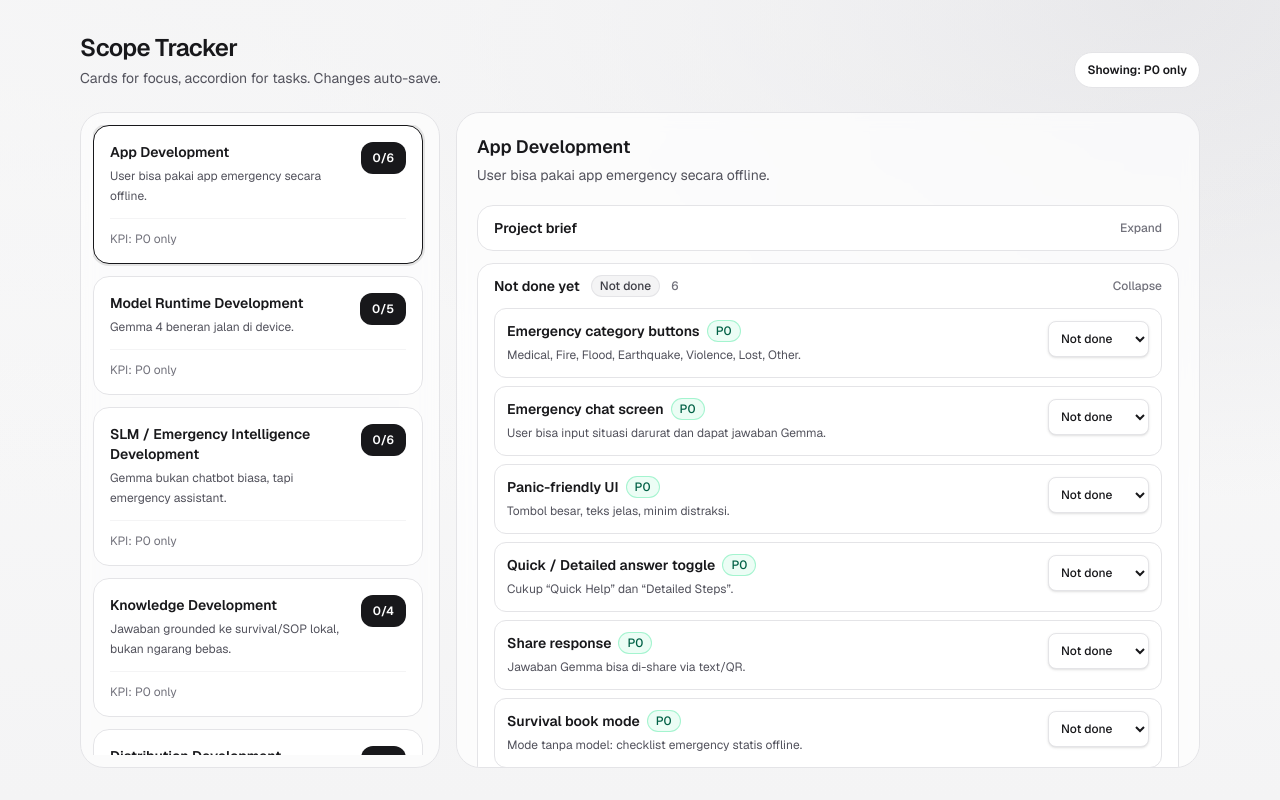
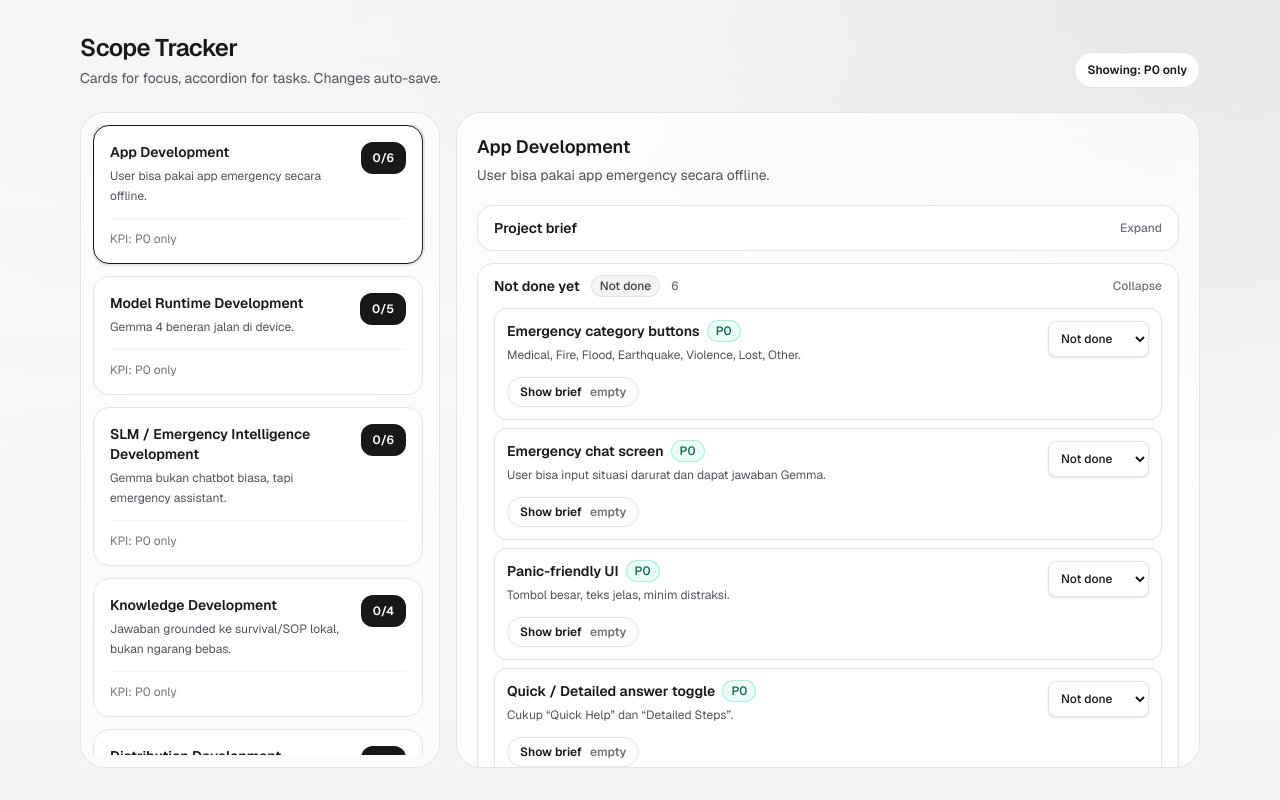
Before and after one commit to Nathasan1410/Gemma4-Scope-Tracker, a Next.js app: page / in a window 1280 px wide. Built offline with nearby package versions, Linux system fonts and the light colour scheme.

Commit message:
Add per-task brief accordion (markdown)

```diff
--- /dev/null
+++ b/src/components/MarkdownBlock.tsx
@@ -0,0 +1,45 @@
+"use client";
+
+import ReactMarkdown from "react-markdown";
+import remarkGfm from "remark-gfm";
+
+export function MarkdownBlock({ md }: { md: string }) {
+  return (
+    <article className="max-w-none text-sm text-zinc-700">
+      <ReactMarkdown
+        remarkPlugins={[remarkGfm]}
+        components={{
+          h1: (props) => <h1 className="text-base font-semibold text-zinc-900" {...props} />,
+          h2: (props) => <h2 className="mt-4 text-sm font-semibold text-zinc-900" {...props} />,
+          h3: (props) => <h3 className="mt-3 text-sm font-semibold text-zinc-900" {...props} />,
+          p: (props) => <p className="mt-2 leading-6" {...props} />,
+          ul: (props) => <ul className="mt-2 list-disc pl-5 leading-6" {...props} />,
+          ol: (props) => <ol className="mt-2 list-decimal pl-5 leading-6" {...props} />,
+          li: (props) => <li className="mt-1" {...props} />,
+          blockquote: (props) => (
+            <blockquote className="mt-3 border-l-2 border-zinc-300 pl-3 italic text-zinc-700" {...props} />
+          ),
+          code: ({ className, ...props }) => (
+            <code
+              className={[
+                "rounded bg-white px-1 py-0.5 font-mono text-xs text-zinc-900 ring-1 ring-zinc-200",
+                className ?? "",
+              ].join(" ")}
+              {...props}
+            />
+          ),
+          pre: (props) => (
+            <pre className="mt-3 overflow-auto rounded-xl bg-white p-3 text-xs text-zinc-900 ring-1 ring-zinc-200" {...props} />
+          ),
+          a: (props) => <a className="font-medium text-zinc-900 underline underline-offset-2" {...props} />,
+          img: (props) => (
+            // eslint-disable-next-line @next/next/no-img-element
+            <img className="mt-3 w-full rounded-xl border border-zinc-200 bg-white" {...props} alt={props.alt ?? ""} />
+          ),
+        }}
+      >
+        {md}
+      </ReactMarkdown>
+    </article>
+  );
+}
--- a/src/components/ProjectBriefAccordion.tsx
+++ b/src/components/ProjectBriefAccordion.tsx
@@ -1,8 +1,7 @@
 "use client";
 
 import { useEffect, useState } from "react";
-import ReactMarkdown from "react-markdown";
-import remarkGfm from "remark-gfm";
+import { MarkdownBlock } from "@/components/MarkdownBlock";
 
 export function ProjectBriefAccordion({
   title = "Project brief",
@@ -53,45 +52,7 @@ export function ProjectBriefAccordion({
                 Empty. Edit <span className="font-medium text-zinc-700">public/brief.md</span>.
               </div>
             ) : (
-              <article className="max-w-none text-sm text-zinc-700">
-                <ReactMarkdown
-                  remarkPlugins={[remarkGfm]}
-                  components={{
-                    h1: (props) => <h1 className="text-base font-semibold text-zinc-900" {...props} />,
-                    h2: (props) => <h2 className="mt-4 text-sm font-semibold text-zinc-900" {...props} />,
-                    h3: (props) => <h3 className="mt-3 text-sm font-semibold text-zinc-900" {...props} />,
-                    p: (props) => <p className="mt-2 leading-6" {...props} />,
-                    ul: (props) => <ul className="mt-2 list-disc pl-5 leading-6" {...props} />,
-                    ol: (props) => <ol className="mt-2 list-decimal pl-5 leading-6" {...props} />,
-                    li: (props) => <li className="mt-1" {...props} />,
-                    blockquote: (props) => (
-                      <blockquote className="mt-3 border-l-2 border-zinc-300 pl-3 italic text-zinc-700" {...props} />
-                    ),
-                    code: ({ className, ...props }) => (
-                      <code
-                        className={[
-                          "rounded bg-white px-1 py-0.5 font-mono text-xs text-zinc-900 ring-1 ring-zinc-200",
-                          className ?? "",
-                        ].join(" ")}
-                        {...props}
-                      />
-                    ),
-                    pre: (props) => (
-                      <pre
-                        className="mt-3 overflow-auto rounded-xl bg-white p-3 text-xs text-zinc-900 ring-1 ring-zinc-200"
-                        {...props}
-                      />
-                    ),
-                    a: (props) => <a className="font-medium text-zinc-900 underline underline-offset-2" {...props} />,
-                    img: (props) => (
-                      // eslint-disable-next-line @next/next/no-img-element
-                      <img className="mt-3 w-full rounded-xl border border-zinc-200 bg-white" {...props} alt={props.alt ?? ""} />
-                    ),
-                  }}
-                >
-                  {md}
-                </ReactMarkdown>
-              </article>
+              <MarkdownBlock md={md} />
             )}
           </div>
         </div>
--- a/src/components/TaskRow.tsx
+++ b/src/components/TaskRow.tsx
@@ -1,5 +1,7 @@
 import type { Task, TaskStatus } from "@/lib/scope-data";
 import { PriorityPill } from "@/components/PriorityPill";
+import { MarkdownBlock } from "@/components/MarkdownBlock";
+import { useState } from "react";
 
 const STATUS_LABEL: Record<TaskStatus, string> = {
   not_started: "Not done",
@@ -17,14 +19,17 @@ export function TaskRow({
   onChangeStatus: (next: TaskStatus) => void;
 }) {
   const muted = task.priority === "CUT";
+  const [openBrief, setOpenBrief] = useState(false);
+  const hasBrief = Boolean(task.briefMd && task.briefMd.trim().length > 0);
 
   return (
     <div
       className={[
-        "flex items-start justify-between gap-3 rounded-xl border px-3 py-3",
+        "rounded-xl border px-3 py-3",
         muted ? "border-zinc-200 bg-zinc-50" : "border-zinc-200 bg-white",
       ].join(" ")}
     >
+      <div className="flex items-start justify-between gap-3">
         <div className="min-w-0">
           <div className="flex flex-wrap items-center gap-2">
             <div className={["text-sm font-semibold", muted ? "text-zinc-600" : "text-zinc-900"].join(" ")}>
@@ -53,5 +58,35 @@ export function TaskRow({
           </select>
         </div>
       </div>
+
+      <div className="mt-3">
+        <button
+          type="button"
+          onClick={() => setOpenBrief((v) => !v)}
+          className={[
+            "inline-flex items-center gap-2 rounded-full border px-3 py-1.5 text-xs font-semibold transition",
+            "border-zinc-200 bg-white text-zinc-900 hover:bg-zinc-50",
+          ].join(" ")}
+          aria-expanded={openBrief}
+          aria-controls={`brief-${task.id}`}
+        >
+          {openBrief ? "Hide brief" : "Show brief"}
+          <span className="text-zinc-500">{hasBrief ? "MD" : "empty"}</span>
+        </button>
+      </div>
+
+      {openBrief ? (
+        <div id={`brief-${task.id}`} className="mt-3 rounded-xl border border-zinc-200 bg-zinc-50 px-3 py-3">
+          {hasBrief ? (
+            <MarkdownBlock md={task.briefMd!} />
+          ) : (
+            <div className="text-xs text-zinc-500">
+              No brief yet. Add <span className="font-medium text-zinc-700">briefMd</span> for this task in{" "}
+              <span className="font-medium text-zinc-700">src/lib/scope-data.ts</span>.
+            </div>
+          )}
+        </div>
+      ) : null}
+    </div>
   );
 }
--- a/src/lib/scope-data.empty.ts
+++ b/src/lib/scope-data.empty.ts
@@ -6,6 +6,7 @@ export type Task = {
   id: string; // must be stable; used as localStorage key
   title: string;
   note: string;
+  briefMd?: string; // optional markdown shown in per-task accordion
   priority: Priority;
 };
 
--- a/src/lib/scope-data.ts
+++ b/src/lib/scope-data.ts
@@ -6,6 +6,7 @@ export type Task = {
   id: string;
   title: string;
   note: string;
+  briefMd?: string;
   priority: Priority;
 };
 
```
Lines whose indentation alone changed are shown as unchanged.
